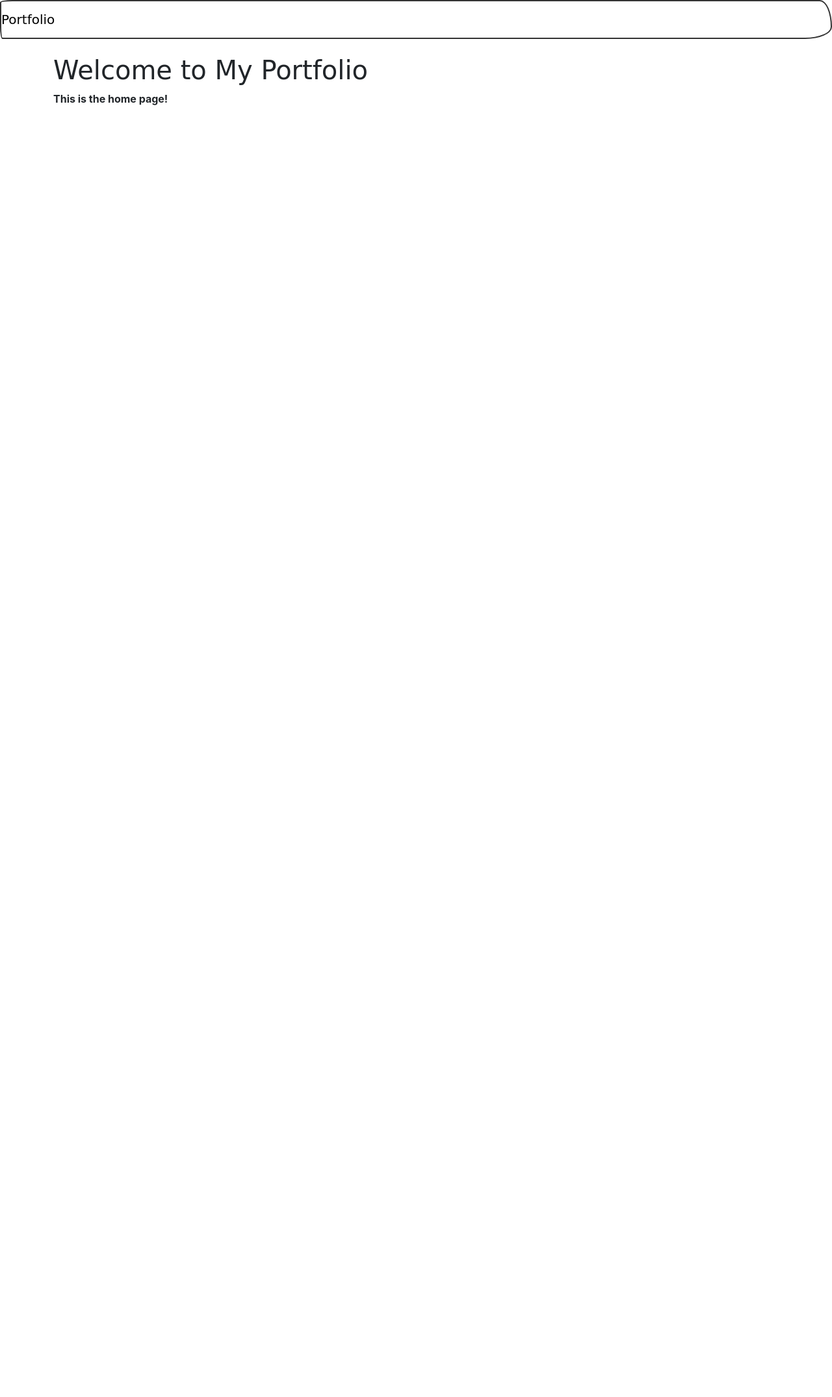
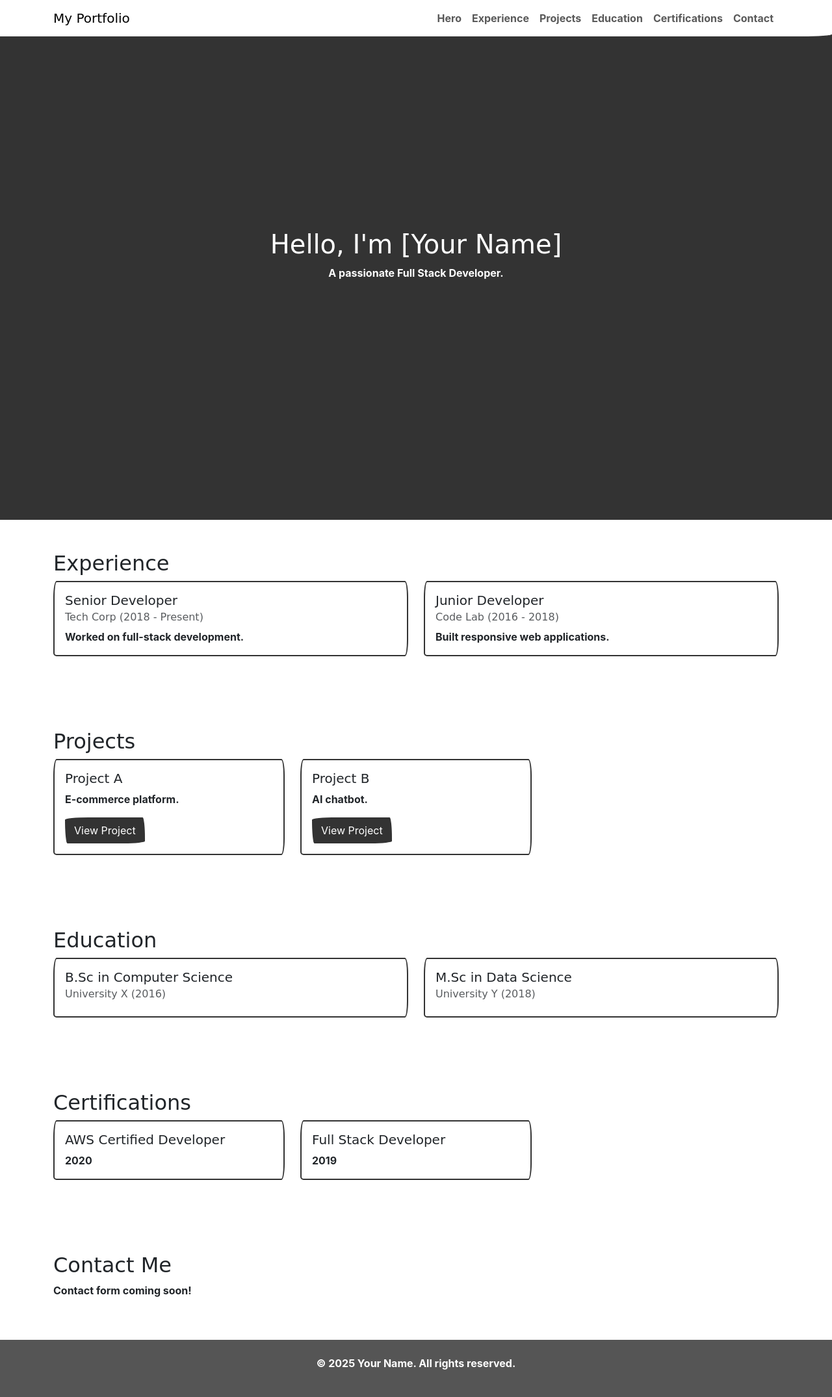
Before and after one commit to nazmulshuvo03/portfolio-website, a Django app: page / in a window 1280 px wide. Shown: the whole page at 65% size. Before the commit the page ends 162 px from the top, so only its background shows below. Run offline with Django 5.2, Linux system fonts and the light colour scheme; some libraries are stand-ins or nearby versions; some web fonts are replaced.

Commit message:
basic page structure created

```diff
--- a/src/home/views.py
+++ b/src/home/views.py
@@ -1,5 +1,19 @@
+import json
+from pathlib import Path
+
 from django.shortcuts import render
 
 
 def home(request):
-    return render(request, "home.html")
+    # Path to the JSON file
+    data_file = Path(__file__).resolve().parent.parent / "static/js/data.json"
+
+    # Load JSON data
+    try:
+        with open(data_file, "r") as file:
+            data = json.load(file)
+    except Exception as e:
+        print(f"Error loading JSON data: {e}")
+        data = {}
+
+    return render(request, "home.html", data)
--- /dev/null
+++ b/src/static/js/data.json
@@ -0,0 +1,18 @@
+{
+    "experience": [
+        { "title": "Senior Developer", "company": "Tech Corp", "duration": "2018 - Present", "description": "Worked on full-stack development." },
+        { "title": "Junior Developer", "company": "Code Lab", "duration": "2016 - 2018", "description": "Built responsive web applications." }
+    ],
+    "projects": [
+        { "name": "Project A", "description": "E-commerce platform.", "link": "https://example.com" },
+        { "name": "Project B", "description": "AI chatbot.", "link": "https://example.com" }
+    ],
+    "education": [
+        { "degree": "B.Sc in Computer Science", "institution": "University X", "year": "2016" },
+        { "degree": "M.Sc in Data Science", "institution": "University Y", "year": "2018" }
+    ],
+    "certifications": [
+        { "name": "AWS Certified Developer", "year": "2020" },
+        { "name": "Full Stack Developer", "year": "2019" }
+    ]
+}
--- a/src/templates/base.html
+++ b/src/templates/base.html
@@ -2,20 +2,51 @@
 <html lang="en">
     <head>
         {% load static %}
-        <meta charset="UTF-8" />
-        <meta name="viewport" content="width=device-width, initial-scale=1.0" />
-        <title>
-            {% block title %}My Portfolio{% endblock %}
-        </title>
-        <link rel="stylesheet" href="{% static 'css/bootstrap.min.css' %}" />
+        <meta charset="UTF-8">
+        <meta name="viewport" content="width=device-width, initial-scale=1.0">
+        <title>Portfolio</title>
+        <link rel="stylesheet" href="{% static 'css/bootstrap.min.css' %}">
+        <script src="{% static 'js/bootstrap.bundle.min.js' %}" defer></script>
     </head>
     <body>
-        <nav class="navbar navbar-expand-lg navbar-light bg-light">
-            <a class="navbar-brand" href="#">Portfolio</a>
+        <nav class="navbar navbar-expand-lg navbar-light bg-light fixed-top">
+            <div class="container">
+                <a class="navbar-brand" href="#">My Portfolio</a>
+                <button class="navbar-toggler"
+                        type="button"
+                        data-bs-toggle="collapse"
+                        data-bs-target="#navbarNav">
+                    <span class="navbar-toggler-icon"></span>
+                </button>
+                <div class="collapse navbar-collapse" id="navbarNav">
+                    <ul class="navbar-nav ms-auto">
+                        <li class="nav-item">
+                            <a class="nav-link" href="#hero">Hero</a>
+                        </li>
+                        <li class="nav-item">
+                            <a class="nav-link" href="#experience">Experience</a>
+                        </li>
+                        <li class="nav-item">
+                            <a class="nav-link" href="#projects">Projects</a>
+                        </li>
+                        <li class="nav-item">
+                            <a class="nav-link" href="#education">Education</a>
+                        </li>
+                        <li class="nav-item">
+                            <a class="nav-link" href="#certifications">Certifications</a>
+                        </li>
+                        <li class="nav-item">
+                            <a class="nav-link" href="#contact">Contact</a>
+                        </li>
+                    </ul>
+                </div>
+            </div>
         </nav>
-        <div class="container mt-4">
+        <main>
             {% block content %}{% endblock %}
-        </div>
-        <script src="{% static 'js/bootstrap.bundle.min.js' %}"></script>
+        </main>
+        <footer class="bg-dark text-white py-4">
+            {% include 'snippets/footer.html' %}
+        </footer>
     </body>
 </html>
--- a/src/templates/home.html
+++ b/src/templates/home.html
@@ -1,6 +1,11 @@
-{% extends "base.html" %}
-{% block title %}Home - My Portfolio{% endblock %}
-{% block content %}
-    <h1>Welcome to My Portfolio</h1>
-    <p>This is the home page!</p>
-{% endblock content %}
+<section>
+    {% extends "base.html" %}
+    {% block content %}
+        {% include 'snippets/hero.html' %}
+        {% include 'snippets/experience.html' %}
+        {% include 'snippets/projects.html' %}
+        {% include 'snippets/education.html' %}
+        {% include 'snippets/certifications.html' %}
+        {% include 'snippets/contact.html' %}
+    {% endblock %}
+</section>
--- /dev/null
+++ b/src/templates/snippets/certifications.html
@@ -0,0 +1,17 @@
+<section id="certifications" class="py-5 bg-light">
+  <div class="container">
+    <h2>Certifications</h2>
+    <div class="row">
+      {% for cert in certifications %}
+      <div class="col-md-4">
+        <div class="card mb-3">
+          <div class="card-body">
+            <h5 class="card-title">{{ cert.name }}</h5>
+            <p class="card-text">{{ cert.year }}</p>
+          </div>
+        </div>
+      </div>
+      {% endfor %}
+    </div>
+  </div>
+</section>
--- /dev/null
+++ b/src/templates/snippets/contact.html
@@ -0,0 +1,6 @@
+<section id="contact" class="py-5">
+  <div class="container">
+    <h2>Contact Me</h2>
+    <p>Contact form coming soon!</p>
+  </div>
+</section>
--- /dev/null
+++ b/src/templates/snippets/education.html
@@ -0,0 +1,19 @@
+<section id="education" class="py-5">
+  <div class="container">
+    <h2>Education</h2>
+    <div class="row">
+      {% for edu in education %}
+      <div class="col-md-6">
+        <div class="card mb-3">
+          <div class="card-body">
+            <h5 class="card-title">{{ edu.degree }}</h5>
+            <h6 class="card-subtitle mb-2 text-muted">
+              {{ edu.institution }} ({{ edu.year }})
+            </h6>
+          </div>
+        </div>
+      </div>
+      {% endfor %}
+    </div>
+  </div>
+</section>
--- /dev/null
+++ b/src/templates/snippets/experience.html
@@ -0,0 +1,20 @@
+<section id="experience" class="py-5">
+  <div class="container">
+    <h2>Experience</h2>
+    <div class="row">
+      {% for exp in experience %}
+      <div class="col-md-6">
+        <div class="card mb-3">
+          <div class="card-body">
+            <h5 class="card-title">{{ exp.title }}</h5>
+            <h6 class="card-subtitle mb-2 text-muted">
+              {{ exp.company }} ({{ exp.duration }})
+            </h6>
+            <p class="card-text">{{ exp.description }}</p>
+          </div>
+        </div>
+      </div>
+      {% endfor %}
+    </div>
+  </div>
+</section>
--- /dev/null
+++ b/src/templates/snippets/footer.html
@@ -0,0 +1,3 @@
+<div class="container text-center">
+  <p>© 2025 Your Name. All rights reserved.</p>
+</div>
--- /dev/null
+++ b/src/templates/snippets/hero.html
@@ -0,0 +1,9 @@
+<section
+  id="hero"
+  class="vh-100 d-flex justify-content-center align-items-center text-center bg-primary text-white"
+>
+  <div>
+    <h1>Hello, I'm [Your Name]</h1>
+    <p>A passionate Full Stack Developer.</p>
+  </div>
+</section>
--- /dev/null
+++ b/src/templates/snippets/projects.html
@@ -0,0 +1,20 @@
+<section id="projects" class="py-5 bg-light">
+  <div class="container">
+    <h2>Projects</h2>
+    <div class="row">
+      {% for project in projects %}
+      <div class="col-md-4">
+        <div class="card mb-3">
+          <div class="card-body">
+            <h5 class="card-title">{{ project.name }}</h5>
+            <p class="card-text">{{ project.description }}</p>
+            <a href="{{ project.link }}" class="btn btn-primary"
+              >View Project</a
+            >
+          </div>
+        </div>
+      </div>
+      {% endfor %}
+    </div>
+  </div>
+</section>
```
